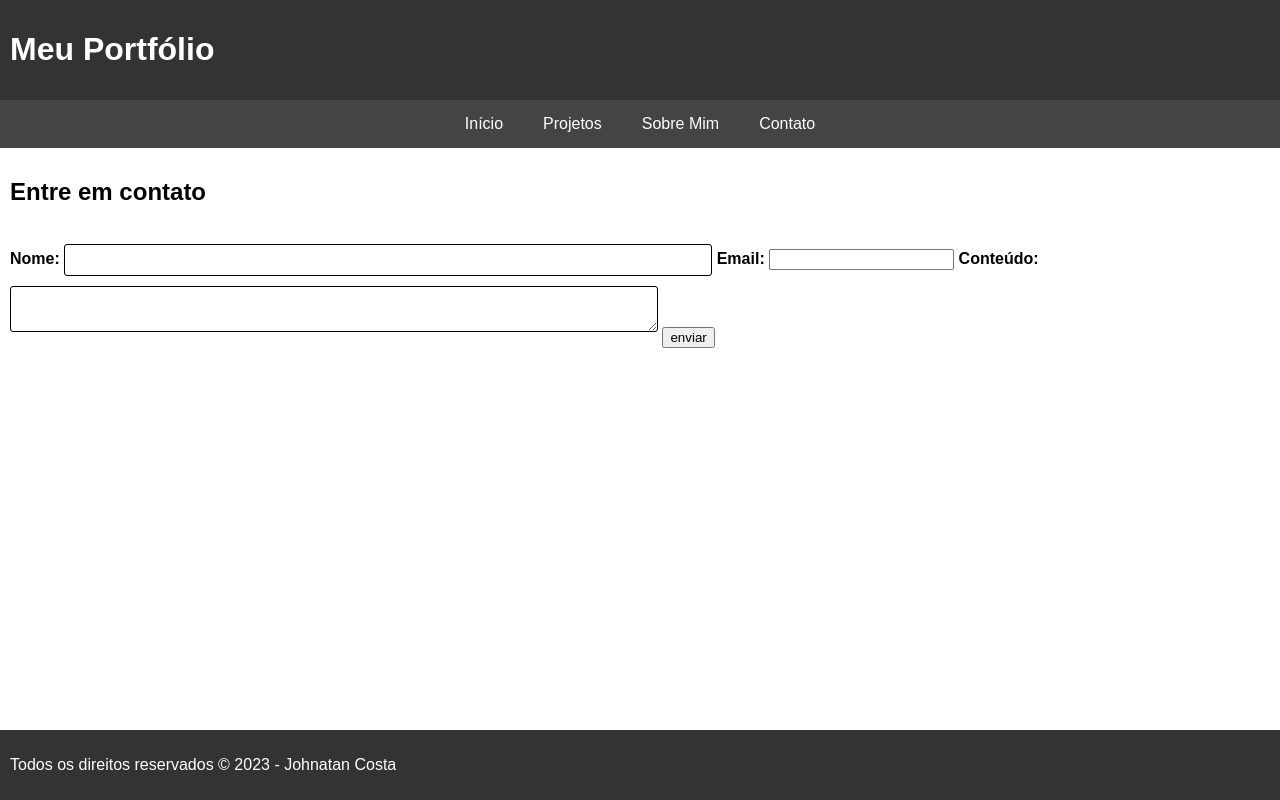
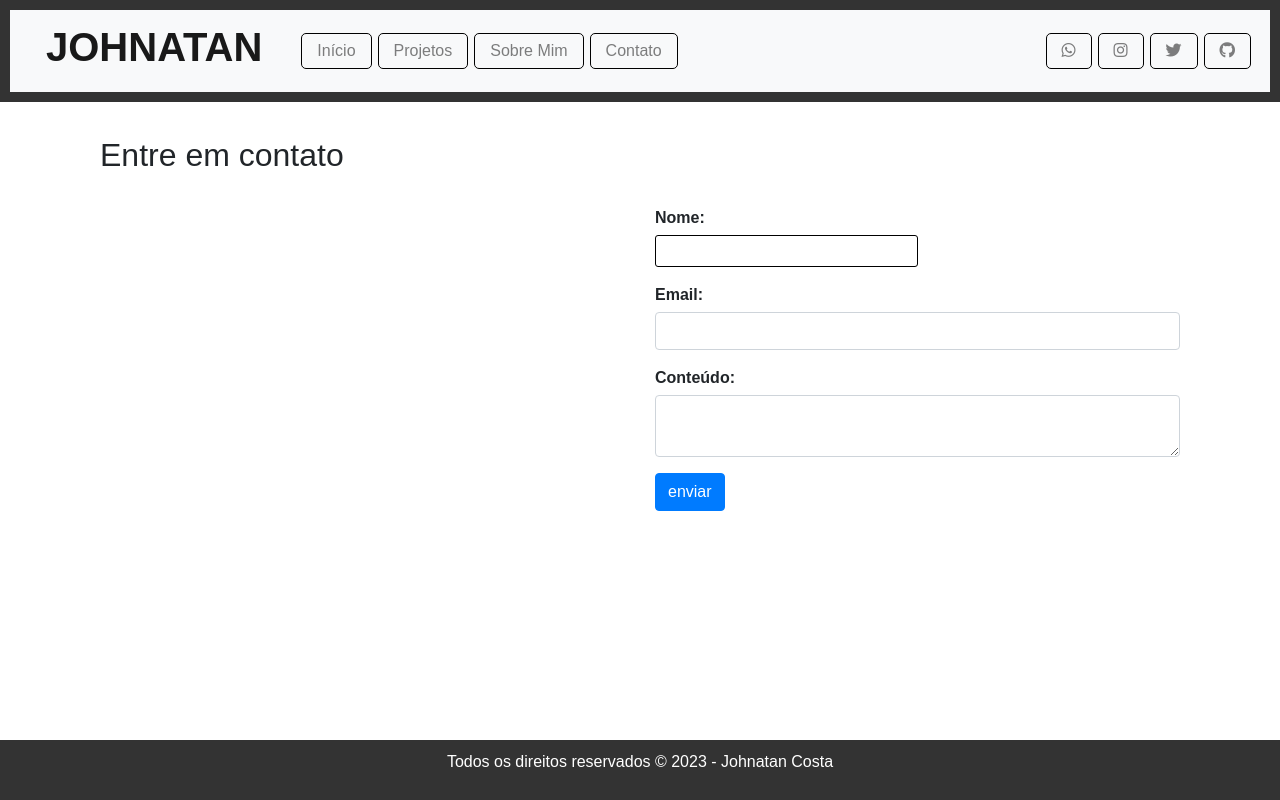
Before and after one commit to JohnatanCsta/MEUPROJETO, a Flask app: page /contato in a window 1280 px wide. Run offline with Flask 3, Linux system fonts and the light colour scheme; some libraries are stand-ins or nearby versions.

Commit message:
Finalizado

```diff
--- a/app/routes.py
+++ b/app/routes.py
@@ -29,3 +29,7 @@ def contato():
 @app.route('/projetos')
 def projeto():
     return render_template('projeto.html', title ='Projetos')
+
+@app.route('/teste')
+def teste():
+    return render_template('teste.html', title = 'Teste')
--- a/app/templates/base.html
+++ b/app/templates/base.html
@@ -3,27 +3,87 @@
 <head>
   <meta charset="UTF-8">
   <meta name="viewport" content="width=device-width, initial-scale=1.0">
+  <!-- Link to Bootstrap CSS -->
+  <link rel="stylesheet" href="https://maxcdn.bootstrapcdn.com/bootstrap/4.5.2/css/bootstrap.min.css">
+  <!-- Link to FontAwesome -->
+  <link rel="stylesheet" href="https://cdnjs.cloudflare.com/ajax/libs/font-awesome/5.15.3/css/all.min.css">
+  <!-- Link to your custom CSS -->
   <link rel="stylesheet" href="{{url_for('static', filename='css/style.css')}}">
+  <style>
+    .navbar {
+      justify-content: center;
+    }
+    .navbar-nav.social-icons {
+      margin-left: auto;
+    }
+    .navbar-nav .nav-item .nav-link {
+      border: 1px solid black;
+      border-radius: 5px;
+      padding: 5px 15px;
+      margin: 3px; /* Adicione margem para separar os botões */
+    }
+    .navbar-nav .nav-item .nav-link:hover {
+      background-color: black;
+      color: white;
+    }
+  </style>
   <title>{{title}}</title>
-
 </head>
 <body>
   <header>
-    <h1>Meu Portfólio</h1>
+    <nav class="navbar navbar-expand-lg navbar-light bg-light">
+      <a class="navbar-brand" href="/">
+        <h1 class="text-uppercase font-weight-bold">JOHNATAN</h1>
+      </a>
+      <button class="navbar-toggler" type="button" data-toggle="collapse" data-target="#navbarNav" aria-controls="navbarNav" aria-expanded="false" aria-label="Toggle navigation">
+        <span class="navbar-toggler-icon"></span>
+      </button>
+      <div class="collapse navbar-collapse" id="navbarNav">
+        <ul class="navbar-nav">
+          <li class="nav-item">
+            <a class="nav-link" href="/">Início</a>
+          </li>
+          <li class="nav-item">
+            <a class="nav-link" href="/projetos">Projetos</a>
+          </li>
+          <li class="nav-item">
+            <a class="nav-link" href="/sobre">Sobre Mim</a>
+          </li>
+          <li class="nav-item">
+            <a class="nav-link" href="/contato">Contato</a>
+          </li>
+        </ul>
+        <ul class="navbar-nav social-icons">
+          <li class="nav-item">
+            <a class="nav-link" href="https://www.whatsapp.com" target="_blank"><i class="fab fa-whatsapp"></i></a>
+          </li>
+          <li class="nav-item">
+            <a class="nav-link" href="https://www.instagram.com" target="_blank"><i class="fab fa-instagram"></i></a>
+          </li>
+          <li class="nav-item">
+            <a class="nav-link" href="https://www.twitter.com" target="_blank"><i class="fab fa-twitter"></i></a>
+          </li>
+          <li class="nav-item">
+            <a class="nav-link" href="https://www.github.com" target="_blank"><i class="fab fa-github"></i></a>
+          </li>
+        </ul>
+      </div>
+    </nav>
   </header>
 
-  <nav>
-    <a href="/">Início</a>
-    <a href="projetos">Projetos</a>
-    <a href="sobre">Sobre Mim</a>
-    <a href="contato">Contato</a>
-  </nav>
+  <div class="container mt-4">
+    {% block conteudo %}
 
-  {% block conteudo %}
+    {% endblock %}
+  </div>
 
-  {% endblock %}
-  <footer>
+  <footer class="mt-5 text-center">
     <p>Todos os direitos reservados &copy; 2023 - Johnatan Costa</p>
   </footer>
+
+  <!-- Link to Bootstrap JS (popper.js included for dropdowns) -->
+  <script src="https://code.jquery.com/jquery-3.5.1.slim.min.js"></script>
+  <script src="https://cdn.jsdelivr.net/npm/@popperjs/core@2.9.1/dist/umd/popper.min.js"></script>
+  <script src="https://maxcdn.bootstrapcdn.com/bootstrap/4.5.2/js/bootstrap.min.js"></script>
 </body>
 </html>
--- a/app/templates/contato.html
+++ b/app/templates/contato.html
@@ -1,36 +1,53 @@
 {% extends 'base.html' %}
 
 {% block conteudo %}
-<section>
+<section class="container mt-4">
   <h2>Entre em contato</h2>
   <br>
+  <div class="row">
+    <div class="col-md-6">
       {% with mensagens = get_flashed_messages() %}
         {% if mensagens %}
+          <div class="alert alert-info">
+            <ul>
               {% for mensagem in mensagens %}
-      {{ mensagem }}
+                <li>{{ mensagem }}</li>
               {% endfor %}
+            </ul>
+          </div>
         {% endif %}
       {% endwith %}
+
       {% if dados_formulario %}
-    <p>Dados Formulário:</p>
-    <p>Nome: {{ dados_formulario.nome }}</p.>
-    <p>Email: {{ dados_formulario.email }}</p.>
-    <p>Conteudo: {{ dados_formulario.conteudo }}</p.>
+        <div class="alert alert-success">
+          <p><strong>Dados do Formulário:</strong></p>
+          <p><strong>Nome:</strong> {{ dados_formulario.nome }}</p>
+          <p><strong>Email:</strong> {{ dados_formulario.email }}</p>
+          <p><strong>Conteúdo:</strong> {{ dados_formulario.conteudo }}</p>
+        </div>
       {% endif %}
+    </div>
+    <div class="col-md-6">
+      <form action="" method="post">
+        {{ formulario.csrf_token }}
+        <div class="form-group">
+          <label for="nome">Nome:</label>
+          {{ formulario.nome(class="form-control") }}
+        </div>
 
-  <form action="" method="post">
-    {{formulario.csrf_token}}
-    <label for="nome">Nome:</label>
-    {{formulario.nome}}
+        <div class="form-group">
+          <label for="email">Email:</label>
+          {{ formulario.email(class="form-control") }}
+        </div>
 
-    <label for="email">Email:</label>
-    {{formulario.email}}
+        <div class="form-group">
+          <label for="conteudo">Conteúdo:</label>
+          {{ formulario.conteudo(class="form-control") }}
+        </div>
 
-    <label for="conteudo">Conteúdo:</label>
-    {{formulario.conteudo}}
-
-    {{formulario.enviar}}
-
+        {{ formulario.enviar(class="btn btn-primary") }}
       </form>
+    </div>
+  </div>
 </section>
 {% endblock %}
```
Also changed, not shown: app/templates/index.html (+5 -3 lines), app/templates/projeto.html (+36 -5 lines), app/templates/sobre.html (+13 -5 lines), app/templates/teste.html (added, +25 -0 lines). Lines whose indentation alone changed are shown as unchanged.
